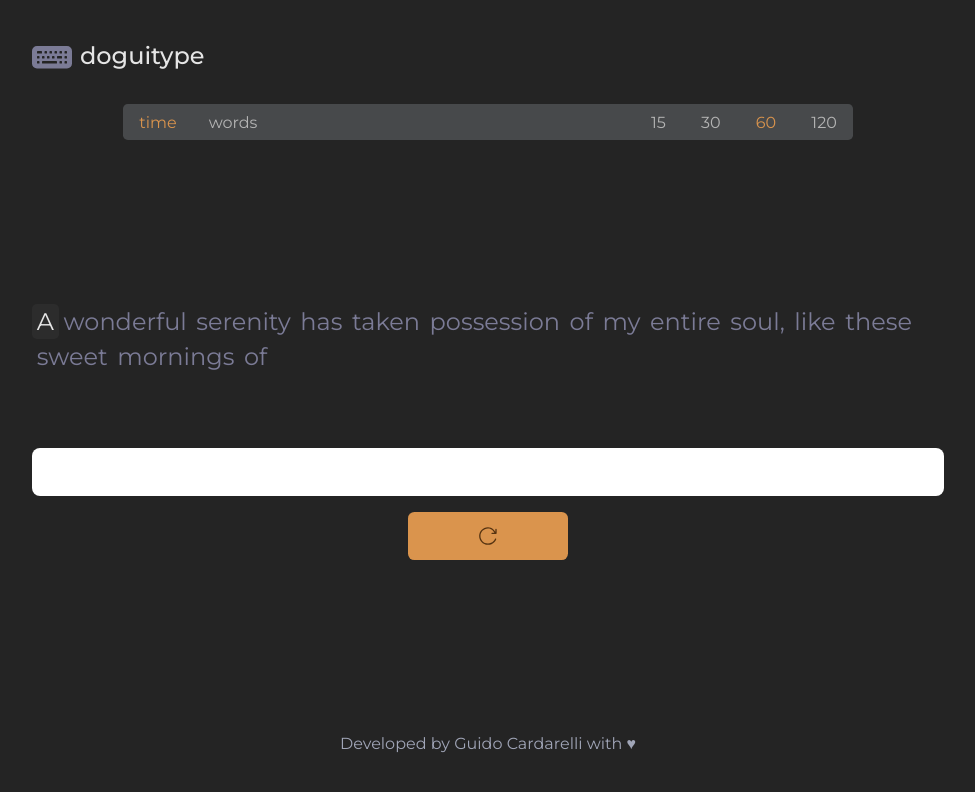
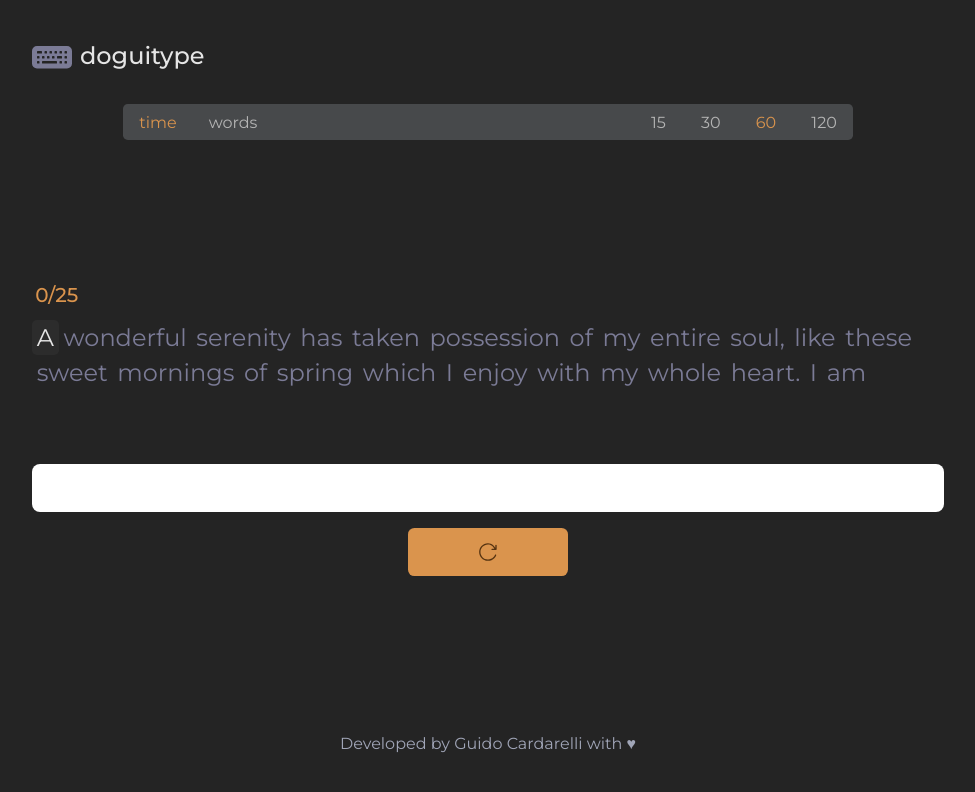
Before and after one commit to GuidoCarda/doguitype, a React (Vite) app: page / in a window 1280 px wide. Shown: the top 792 px of the page, without its empty margins (152-1127 px from the left). Built offline with nearby package versions, Linux system fonts and the light colour scheme.

Commit message:
Test Component created, currentMode code refactor

```diff
--- a/src/App.jsx
+++ b/src/App.jsx
@@ -7,13 +7,14 @@ import Result from "./components/Result";
 import Footer from "./components/Footer";
 import { dummyData } from "./data";
 import ModeSelector from "./components/ModeSelector";
+import Test from "./components/Test";
 
 const timeBounds = { cuarter: 15, half: 30, minute: 60 };
 
 function App() {
   const [currentMode, setCurrentMode] = useState({
     type: "words",
-    bound: 15,
+    bound: 25,
   });
 
   const [input, setInput] = useState("");
@@ -46,7 +47,7 @@ function App() {
     setTimeout(() => {
       setIsLoading(false);
 
-      return setWords(parseData(getWords(15)));
+      return setWords(parseData(getWords(currentMode.bound)));
     }, 1000);
 
     // fetchWords().then((data) => {
@@ -84,7 +85,8 @@ function App() {
 
   //Move showing words when reached 2nd line
   useEffect(() => {
-    if (!words.size || timer.time === 0 || isLoading) return;
+    // if (!words.size || timer.time === 0 || isLoading) return;
+    if (!words.size || isLoading) return;
     if (
       currWordRef?.current.offsetTop >= 35 &&
       currWordRef?.current.offsetLeft === 0
@@ -133,7 +135,7 @@ function App() {
 
   const setInputFocus = () =>
     timer.state !== "finished" &&
-    currentWordIndex === currentMode.bound &&
+    currentWordIndex < currentMode.bound &&
     inputRef.current.focus();
 
   const handleInput = (e) => {
@@ -168,10 +170,6 @@ function App() {
     }
   };
 
-  const isInputMatching = () => {
-    return words.get(currentWordIndex).slice(0, input.length) === input;
-  };
-
   const handleRestart = () => {
     setCurrentWordIndex(0);
     setTimer({ ...timer, time: 0, state: "paused" });
@@ -189,7 +187,7 @@ function App() {
     setTimeout(() => {
       setIsLoading(false);
 
-      return setWords(parseData(getWords(15)));
+      return setWords(parseData(getWords(currentMode.bound)));
     }, 1000);
   };
 
@@ -198,11 +196,15 @@ function App() {
     setInputFocus();
   };
 
+  console.log(currentWordIndex);
+  console.log(currentMode.bound);
+
   return (
     <div className="container">
       <Navbar />
-
-      {timer.state !== "finished" && (
+      {timer.state !== "finished" &&
+        currentMode.type === "words" &&
+        currentWordIndex < currentMode.bound && (
           <div className="test">
             {timer.state === "paused" && (
               <ModeSelector
@@ -217,57 +219,22 @@ function App() {
               )}
             </div>
 
-          <div className="text-container">
-            {isLoading ? (
-              <h2>loading...</h2>
-            ) : (
-              <div className="words">
-                {words.size !== 0 &&
-                  [...words.entries()].map((entry, idx) => {
-                    const [id, word] = entry;
-
-                    if (currentWordIndex === id) {
-                      return (
-                        <div
-                          ref={currWordRef}
-                          className={`word active ${
-                            input.length
-                              ? isInputMatching()
-                                ? "correct"
-                                : "incorrect"
-                              : ""
-                          }`}
-                          key={idx}
-                          id={id}
-                        >
-                          {word}
-                        </div>
-                      );
-                    }
-
-                    if (currentWordIndex > id) {
-                      return (
-                        <div
-                          className={`word ${
-                            incorrectWords.has(id) ? "incorrect" : "correct"
-                          }`}
-                          key={idx}
-                          id={id}
-                        >
-                          {word}
-                        </div>
-                      );
-                    }
-
-                    return (
-                      <div className={`word`} key={idx} id={id}>
-                        {word}
-                      </div>
-                    );
-                  })}
-              </div>
+            <div className="timer-container">
+              {currentMode.type === "words" && (
+                <span className="timer">
+                  {currentWordIndex}/{currentMode.bound}
+                </span>
               )}
             </div>
+
+            <Test
+              words={words}
+              currentWordIndex={currentWordIndex}
+              incorrectWords={incorrectWords}
+              isLoading={isLoading}
+              currWordRef={currWordRef}
+              input={input}
+            />
 
             <div className="form">
               <input
@@ -290,22 +257,24 @@ function App() {
           </div>
         )}
 
-      {!Boolean(timer.time) && timer.state === "finished" && (
-        <Result
-          charCount={charCount}
-          handleRestart={handleRestart}
-          time={timer.timeBound}
-        />
-      )}
-
-      {currentMode.type === "words" &&
+      {(!Boolean(timer.time) && timer.state === "finished") ||
+        (currentMode.type === "words" &&
           currentWordIndex === currentMode.bound && (
             <Result
               charCount={charCount}
               handleRestart={handleRestart}
               time={timer.timeBound}
             />
-        )}
+          ))}
+
+      {/* {currentMode.type === "words" &&
+        currentWordIndex === currentMode.bound && (
+          <Result
+            charCount={charCount}
+            handleRestart={handleRestart}
+            time={timer.timeBound}
+          />
+      )} */}
 
       <Footer />
     </div>
--- a/src/components/Test.jsx
+++ b/src/components/Test.jsx
@@ -1,8 +1,71 @@
 import React from "react";
 import { calculateWPM } from "../App";
 
-const Test = ({}) => {
-  return <></>;
+const Test = ({
+  words,
+  currentWordIndex,
+  incorrectWords,
+  isLoading,
+  currWordRef,
+  input,
+}) => {
+  const isInputMatching = () => {
+    return words.get(currentWordIndex).slice(0, input.length) === input;
+  };
+
+  return (
+    <div className="text-container">
+      {isLoading ? (
+        <h2>loading...</h2>
+      ) : (
+        <div className="words">
+          {words.size !== 0 &&
+            [...words.entries()].map((entry, idx) => {
+              const [id, word] = entry;
+
+              if (currentWordIndex === id) {
+                return (
+                  <div
+                    ref={currWordRef}
+                    className={`word active ${
+                      input.length
+                        ? isInputMatching()
+                          ? "correct"
+                          : "incorrect"
+                        : ""
+                    }`}
+                    key={idx}
+                    id={id}
+                  >
+                    {word}
+                  </div>
+                );
+              }
+
+              if (currentWordIndex > id) {
+                return (
+                  <div
+                    className={`word ${
+                      incorrectWords.has(id) ? "incorrect" : "correct"
+                    }`}
+                    key={idx}
+                    id={id}
+                  >
+                    {word}
+                  </div>
+                );
+              }
+
+              return (
+                <div className={`word`} key={idx} id={id}>
+                  {word}
+                </div>
+              );
+            })}
+        </div>
+      )}
+    </div>
+  );
 };
 
 export default Test;
```
Lines whose indentation alone changed are shown as unchanged.
